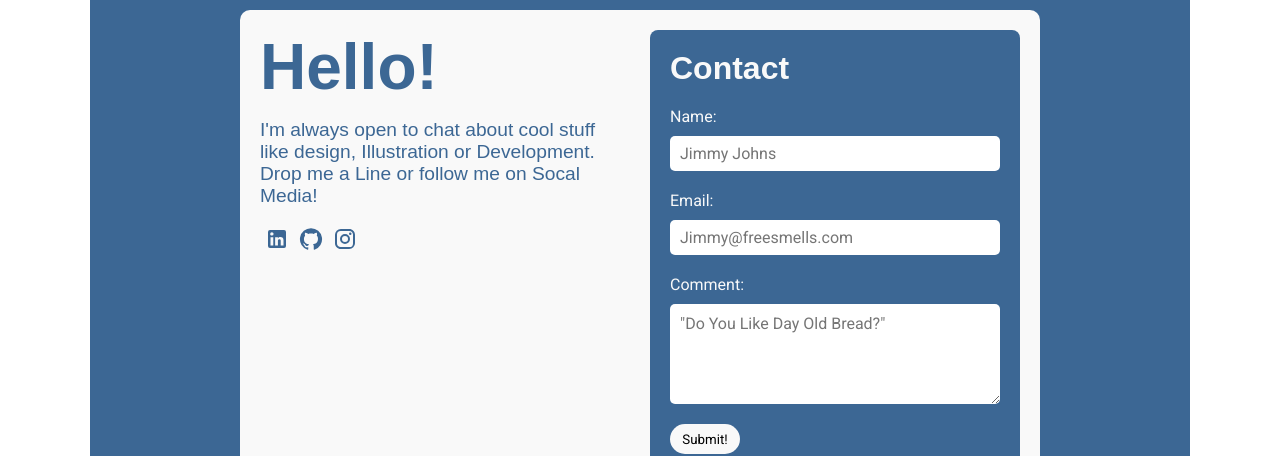
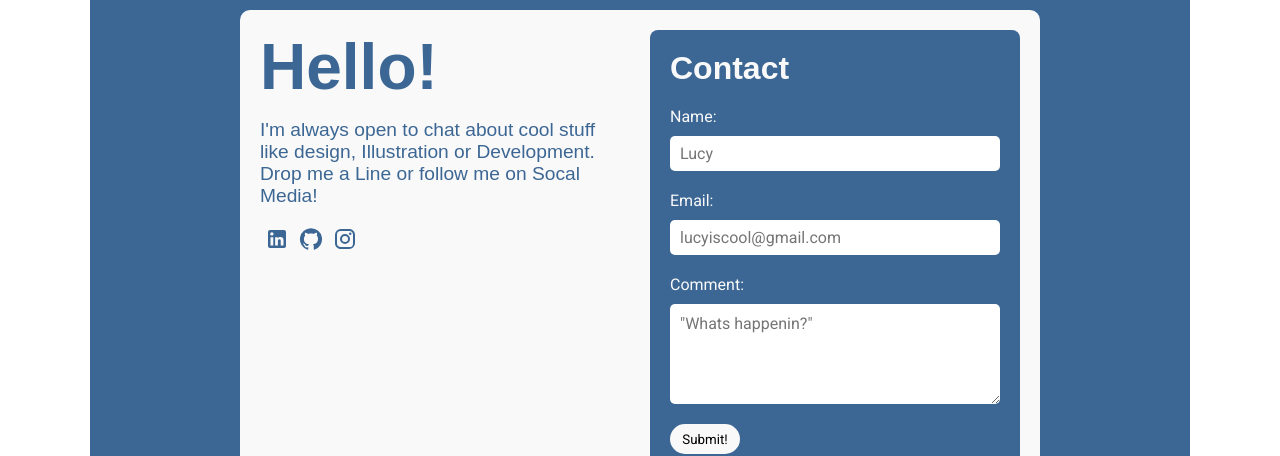
Before and after one commit to dazzoc/dazzoc, a React (Create React App) app: page / in a window 1280 px wide. Shown: the part 2640-3096 px from the top of the page. Built offline with nearby package versions, Linux system fonts and the light colour scheme.

Commit message:
wip: contact form

```diff
--- a/src/components/Contact/index.js
+++ b/src/components/Contact/index.js
@@ -21,14 +21,14 @@ function Contact() {
                 </Col1>
                 <Col2>
                     <FormWrapper>
-                        <Form>
+                        <Form action='https://formspree.io/f/mvolrdkp' method='POST'>
                             <ContactMe>Contact</ContactMe>
                             <Label>Name:</Label>
-                            <Input type="text" placeholder='Jimmy Johns'></Input>
+                            <Input type="text" name='name' placeholder='Lucy'></Input>
                             <Label>Email:</Label>
-                            <Input type="text" placeholder='Jimmy@freesmells.com'></Input>
+                            <Input type="email" name='email' placeholder='lucyiscool@gmail.com'></Input>
                             <Label>Comment:</Label>
-                            <Comment type="text" placeholder='"Do You Like Day Old Bread?"'></Comment>
+                            <Comment type="text" name='message' placeholder='"Whats happenin?"'></Comment>
                             <Submit type="submit" value="Submit!" />
                         </Form>
                     </FormWrapper>
```
